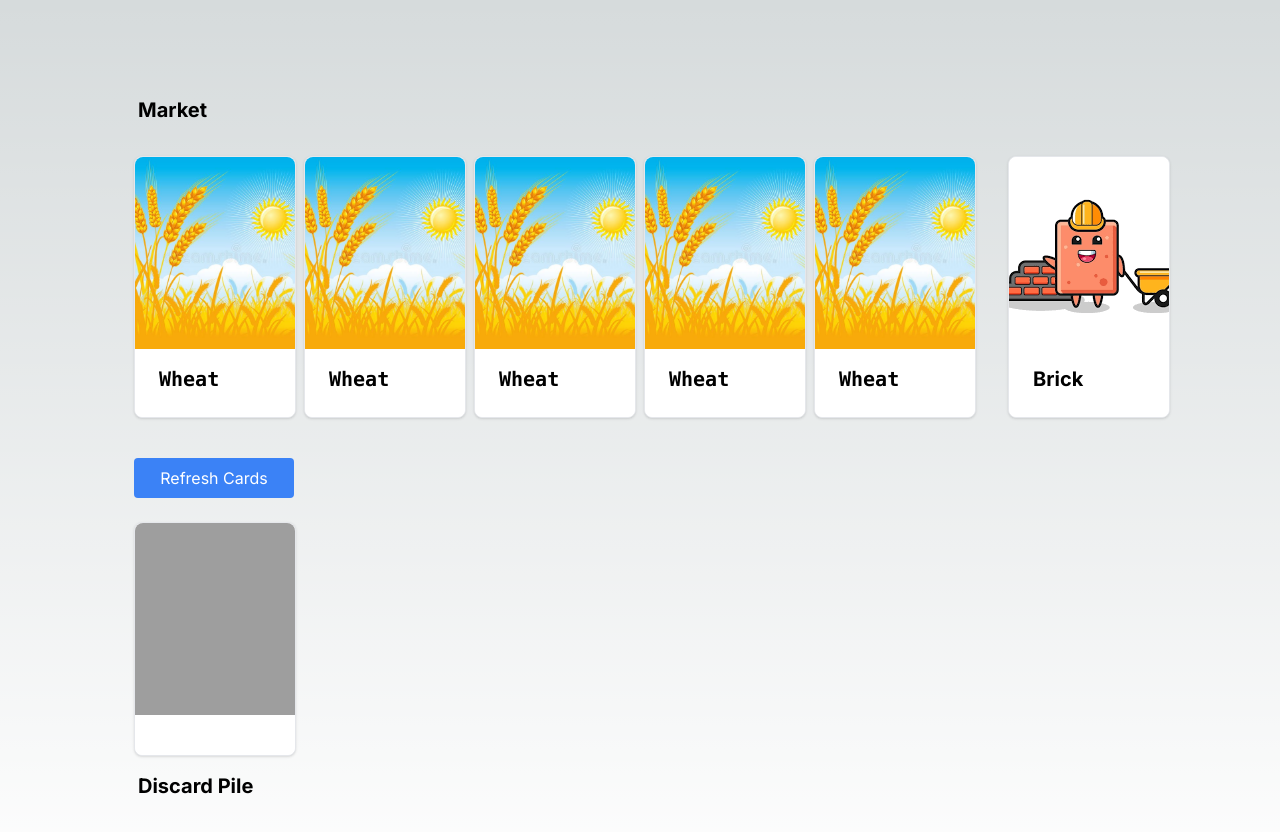
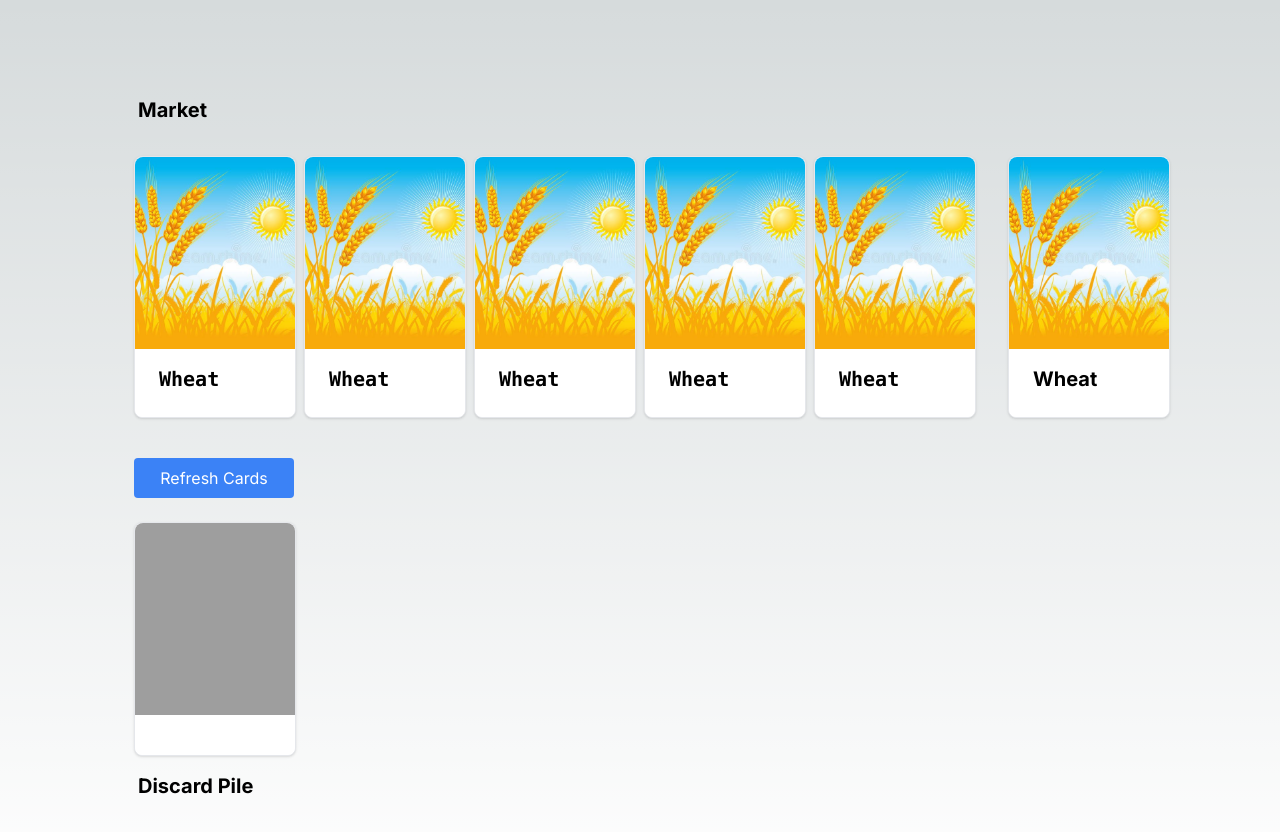
Before and after one commit to CAWilson94/CatanStruggle, a Next.js app: page / in a window 1280 px wide. Shown: the top 832 px of the page. Built offline with nearby package versions, Linux system fonts and the light colour scheme; grey boxes are pictures that could not be loaded.

Commit message:
deck emptying when items used up in market and shuffled

```diff
--- a/src/app/page.tsx
+++ b/src/app/page.tsx
@@ -1,5 +1,4 @@
 "use client";
-
 import Card from "@/components/Card";
 import {
   ResourceDecks,
@@ -10,18 +9,21 @@ import { shuffleListItems } from "@/utils/utils";
 import { useState } from "react";
 
 export default function Home() {
-  const [resourceCardStack, setResourceCardStack] = useState(
-    marketBaseDeck(baseResourceCards)
+  const initialMarket: string[] = baseResourceCards;
+
+  const [resourceCardStack, setResourceCardStack] = useState<ResourceDecks>(
+    marketBaseDeck(initialMarket)
   );
 
   const shuffleCards = () => {
-    /**
-     * this is always making a new one and not the same one, we should eventually run out of cards if it is using the same one.
-     */
-    let currentResources: ResourceDecks = {
-      mainDeck: shuffleListItems(resourceCardStack.mainDeck),
-      discardPile: resourceCardStack.market,
-      market: resourceCardStack.mainDeck.splice(0, 5),
+    const shuffledMainDeck = shuffleListItems(resourceCardStack.mainDeck);
+    const newMarket = shuffledMainDeck.slice(0, 5);
+    const updatedMainDeck = shuffledMainDeck.slice(5);
+
+    const currentResources: ResourceDecks = {
+      mainDeck: updatedMainDeck,
+      discardPile: [...resourceCardStack.discardPile, ...resourceCardStack.market],
+      market: newMarket,
     };
     setResourceCardStack(currentResources);
   };
--- a/src/modules/Resources/Resources.ts
+++ b/src/modules/Resources/Resources.ts
@@ -39,36 +39,20 @@ const createKnightCards = (): KnightCard<"A" | "B">[] => {
   return [...knightCardsA, ...knightCardsB];
 };
 
-const createBaseGameResourceCards = (): string[] => {
 const createResourceCardArray = (
   length: number,
   resourceName: string
 ): string[] => {
   return Array.from({ length }, (_, index) => resourceName);
 };
-  const brickResources: string[] = createResourceCardArray(
-    11,
-    ResourceCard.Brick
-  );
-  const woodResources: string[] = createResourceCardArray(
-    11,
-    ResourceCard.Wood
-  );
-  const sheepResources: string[] = createResourceCardArray(
-    15,
-    ResourceCard.Sheep
-  );
-  const wheatResources: string[] = createResourceCardArray(
-    15,
-    ResourceCard.Wheat
-  );
-  const OreResources: string[] = createResourceCardArray(15, ResourceCard.Ore);
+
+const createBaseGameResourceCards = (): string[] => {
   return [
-    ...brickResources,
-    ...woodResources,
-    ...sheepResources,
-    ...wheatResources,
-    ...OreResources,
+    ...createResourceCardArray(11, ResourceCard.Brick),
+    ...createResourceCardArray(11, ResourceCard.Wood),
+    ...createResourceCardArray(15, ResourceCard.Sheep),
+    ...createResourceCardArray(15, ResourceCard.Wheat),
+    ...createResourceCardArray(15, ResourceCard.Ore),
   ];
 };
 
@@ -95,16 +79,16 @@ export const allCards: AllCards[] = [
  */
 
 export interface ResourceDecks {
-    market: string[],
-    discardPile: string[],
-    mainDeck: string[],
+  market: string[];
+  discardPile: string[];
+  mainDeck: string[];
 }
 
 export const marketBaseDeck = (marketDeck: string[]): ResourceDecks => {
-    let deck: string[] = marketDeck;
-    let market: string[] = shuffleListItems(marketDeck).splice(0, 5);
+  let deck: string[] = shuffleListItems(marketDeck);
+  let market: string[] = deck.slice(0, 5);
   let discard: string[] = [];
-    return {market: market, discardPile: discard, mainDeck: deck};
+  return { market: market, discardPile: discard, mainDeck: deck };
 };
 
 /**
```
Lines whose indentation alone changed are shown as unchanged.
